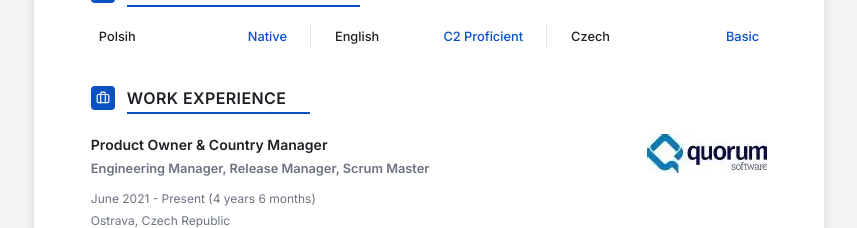
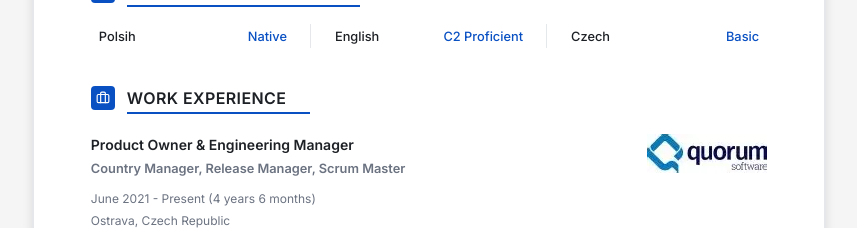
Before and after one commit to banczart/my-cv-website, a React (Vite) app: page / in a window 1280 px wide. Shown: the part 1740-1968 px from the top of the page, without its empty margins (211-1068 px from the left). Built offline with nearby package versions, Linux system fonts and the light colour scheme; the HTML template or start-up script is replaced by a standard one.

Commit message:
Adjustments

```diff
--- a/src/components/WorkExperience.tsx
+++ b/src/components/WorkExperience.tsx
@@ -135,8 +135,8 @@ const ExperienceItem = ({
 export const WorkExperience = () => {
   const experiences: ExperienceProps[] = [
     {
-      title: "Product Owner & Country Manager",
-      subtitle: "Engineering Manager, Release Manager, Scrum Master",
+      title: "Product Owner & Engineering Manager",
+      subtitle: "Country Manager, Release Manager, Scrum Master",
       company: "Quorum Software",
       companyLogo: "/logos/quorum-software.png",
       period: "June 2021 - Present",
```
